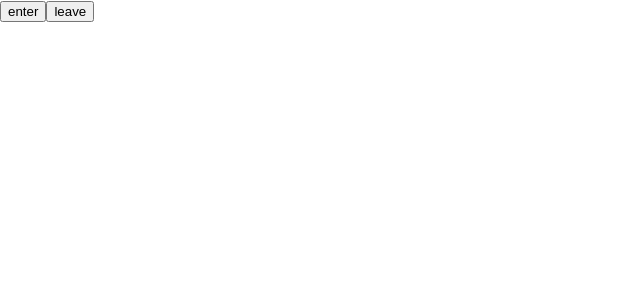
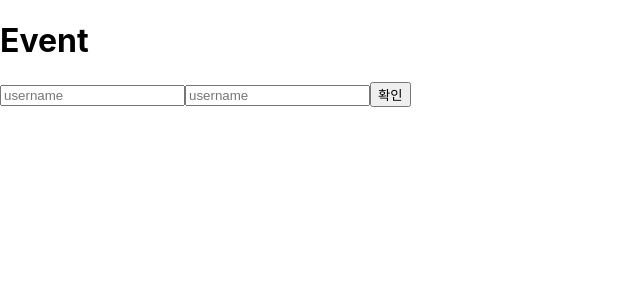
Before and after one commit to parkrevil/shit-react, a React (Create React App) app: page / in a window 1280 px wide. Shown: the top 300 px of the page, without its empty margins (0-640 px from the left). Built offline with nearby package versions, Linux system fonts and the light colour scheme.

Commit message:
basic event

```diff
--- a/src/App.js
+++ b/src/App.js
@@ -1,10 +1,10 @@
 import { Component } from 'react';
 import './App.css';
-import Say from './Say';
+import EventPractice from './EventPractice';
 
 class App extends Component {
   render() {
-    return <Say/>
+    return <EventPractice/>
   }
 }
 
--- /dev/null
+++ b/src/EventPractice.js
@@ -0,0 +1,110 @@
+import { useState } from 'react';
+
+const EventPractice = () => {
+  const [form, setForm] = useState({
+    username: '',
+    message: '',
+  });
+  const {username, message} = form;
+  const onChange = e => {
+    const nextForm = {
+      ...form,
+      [e.target.name]: e.target.value,
+    }
+    setForm(nextForm);
+  }
+  const onClick = () => {
+    this.setForm({
+      username: '',
+      message: '',
+    })
+  };
+  const onKeyPress = e => {
+    if (e.key === 'Enter') {
+      onClick();
+    }
+  };
+
+  return (
+    <div>
+      <h1>Event</h1>
+
+      <input
+        type="text"
+        name="username"
+        placeholder="username"
+        value={username}
+        onChange={onChange}
+      />
+      <input
+        type="text"
+        name="username"
+        placeholder="username"
+        value={username}
+        onChange={onChange}
+        onKeyPress={onKeyPress}
+      />
+      <button onClick={onClick}>확인</button>
+    </div>
+  )
+};
+
+export default EventPractice;
+
+/* import { Component } from 'react';
+
+class EventPractice extends Component {
+  state = {
+    message: '',
+    username: '',
+  }
+
+  handleChange = (e) => {
+    this.setState({
+      [e.target.name]: e.target.value,
+    })
+  }
+
+  handleClick = () => {
+    alert(this.state.message + this.state.username)
+
+    this.setState({
+      message: '',
+      username: '',
+    })
+  }
+
+  handleKeyPress = (e) => {
+    if (e.key === 'Enter') {
+      this.handleClick();
+    }
+  }
+
+  render() {
+    return (
+      <div>
+        <h1>Event</h1>
+
+        <input
+          type="text"
+          name="message"
+          value={this.state.message}
+          onChange={this.handleChange}
+        />
+
+        <input
+          type="text"
+          name="username"
+          value={this.state.username}
+          onChange={this.handleChange}
+          onKeyPress={this.handleKeyPress}
+        />
+
+
+        <button onClick={this.handleClick}>reset</button>
+      </div>
+    )
+  }
+}
+
+export default EventPractice; */
```
